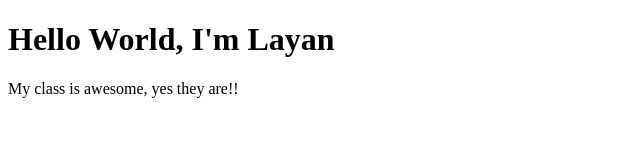
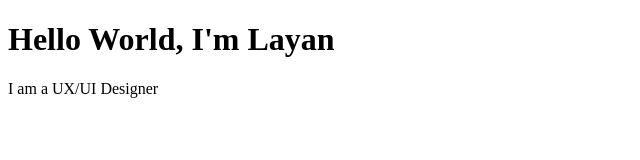
Before and after one commit to layannahdi/classroom-activities, a plain HTML site: page index.html in a window 1280 px wide. Shown: the whole page, without its empty margins (0-640 px from the left). Drawn offline with Linux system fonts and the light colour scheme.

Commit message:
hello world changes

```diff
--- a/index.html
+++ b/index.html
@@ -10,7 +10,7 @@
 <body>
     <h1>Hello World, I'm Layan </h1>
 
-<p>My class is awesome, yes they are!!</p>
+<p>I am a UX/UI Designer</p>
 
 
 
```
